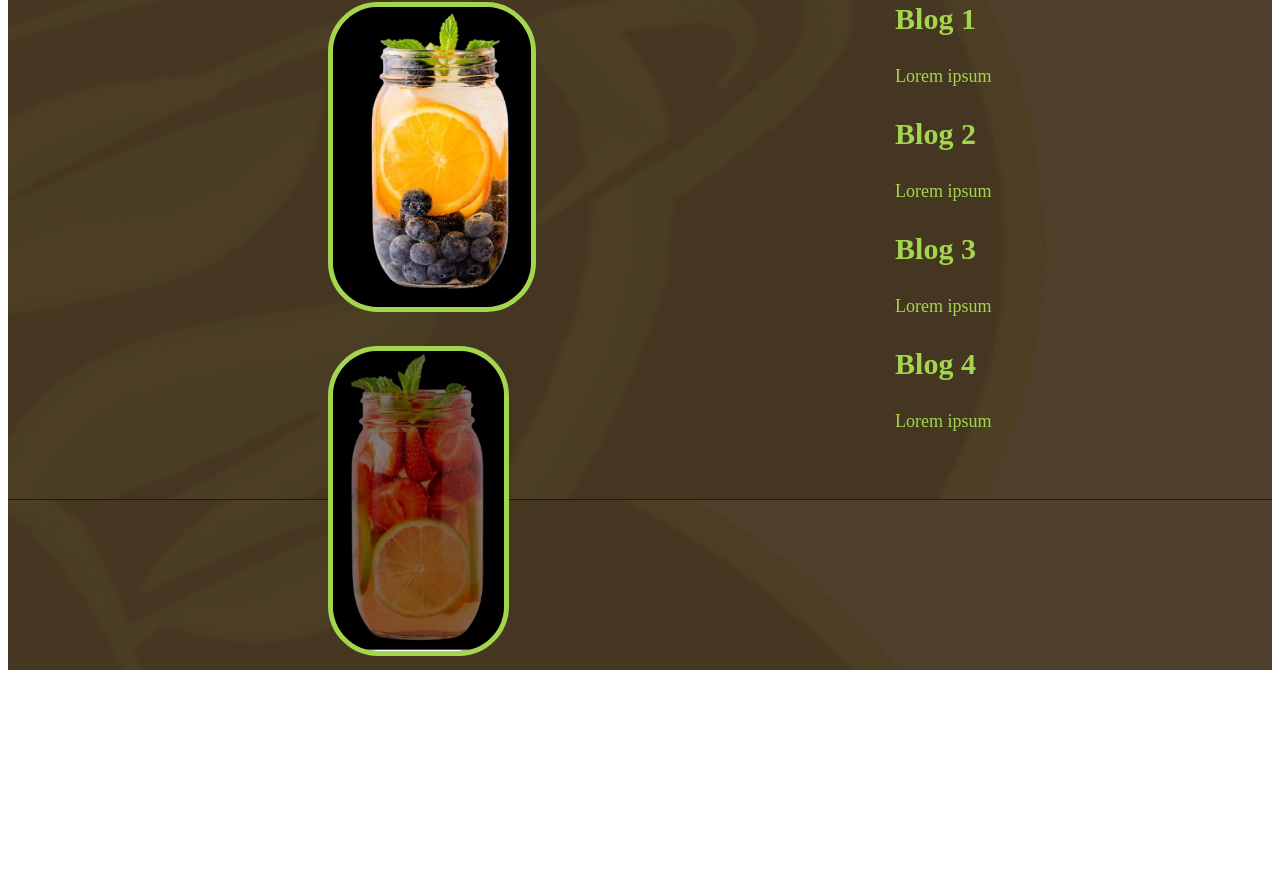
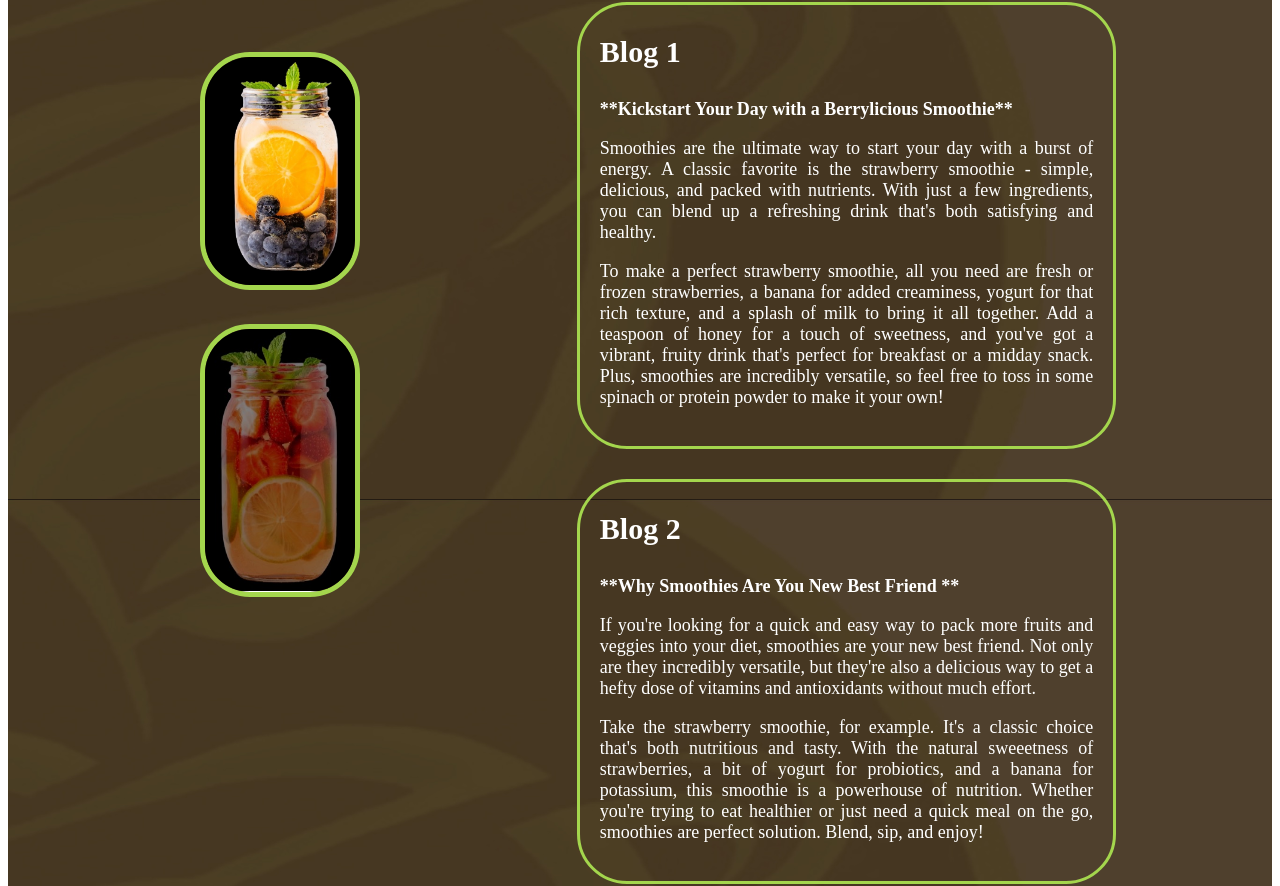
Before and after one commit to MarkkuVaara/smoothierecipes, a React (Vite) app: page /blog in a window 1280 px wide. Shown: the part 321-1207 px from the top of the page. Before the commit the page ends 999 px from the top, so only its background shows below. Built offline with nearby package versions, Linux system fonts and the light colour scheme.

Commit message:
Further adjustment of blogpage styles and blog text additions

```diff
--- a/src/components/Blog.jsx
+++ b/src/components/Blog.jsx
@@ -11,21 +11,39 @@ const Blog = () => {
                 <img className="blogimage" src={Blogimage2} alt={Blogimage2} />
             </div>
             <div className="blogs">
-                <div>
+                <div className="blog">
                     <h3>Blog 1</h3>
-                    <p>Lorem ipsum</p>
+                    <p><strong>**Kickstart Your Day with a Berrylicious Smoothie**</strong></p>
+                    <p>Smoothies are the ultimate way to start your day with a burst of energy.
+                        A classic favorite is the strawberry smoothie - simple, delicious, and packed with nutrients.
+                        With just a few ingredients, you can blend up a refreshing drink that's both satisfying and healthy.</p>
+                    <p>To make a perfect strawberry smoothie, all you need are fresh or frozen strawberries,
+                        a banana for added creaminess, yogurt for that rich texture, and a splash of milk to bring it all together.
+                        Add a teaspoon of honey for a touch of sweetness, and you've got a vibrant, fruity drink that's perfect for
+                        breakfast or a midday snack. Plus, smoothies are incredibly versatile, so feel free to toss in some spinach
+                        or protein powder to make it your own!
+                    </p>
                 </div>
-                <div>
+                <div className="blog">
                     <h3>Blog 2</h3>
-                    <p>Lorem ipsum</p>
+                    <p><strong>**Why Smoothies Are You New Best Friend **</strong></p>
+                    <p>If you're looking for a quick and easy way to pack more fruits and veggies into your diet,
+                        smoothies are your new best friend. Not only are they incredibly versatile, but they're also a
+                        delicious way to get a hefty dose of vitamins and antioxidants without much effort.
+                    </p>
+                    <p>Take the strawberry smoothie, for example. It's a classic choice that's both nutritious and tasty.
+                        With the natural sweeetness of strawberries, a bit of yogurt for probiotics, and a banana for potassium,
+                        this smoothie is a powerhouse of nutrition. Whether you're trying to eat healthier or just need a quick
+                        meal on the go, smoothies are perfect solution. Blend, sip, and enjoy!
+                    </p>
                 </div>
-                <div>
+                <div className="blog">
                     <h3>Blog 3</h3>
-                    <p>Lorem ipsum</p>
+                    <p><strong>**More to come**</strong></p>
                 </div>
-                <div>
+                <div className="blog">
                     <h3>Blog 4</h3>
-                    <p>Lorem ipsum</p>
+                    <p><strong>**More to come**</strong></p>
                 </div>
             </div>
         </div>
--- a/src/index.css
+++ b/src/index.css
@@ -177,23 +177,33 @@ p {
 }
 
 .blogimages {
-
+    margin-top: 50px;
 }
 
 .blogimage {
     margin-top: 30px;
     margin-left: 5%;
     margin-right: 5%;
-    height: 300px;
+    width: 150px;
     border: 5px solid #A4D64D;
     border-radius: 50px;
 }
 
 .blogs {
-
+    min-width: 200px;
+    max-width: 50%;
 }
 
 .blog {
+    margin-top: 30px;
+    padding-left: 20px;
+    padding-right: 20px;
+    padding-bottom: 20px;
     border: 3px solid #A4D64D;
     border-radius: 50px;
 }
+
+.blog > h3,
+.blog > p {
+    color: white;
+}
```
